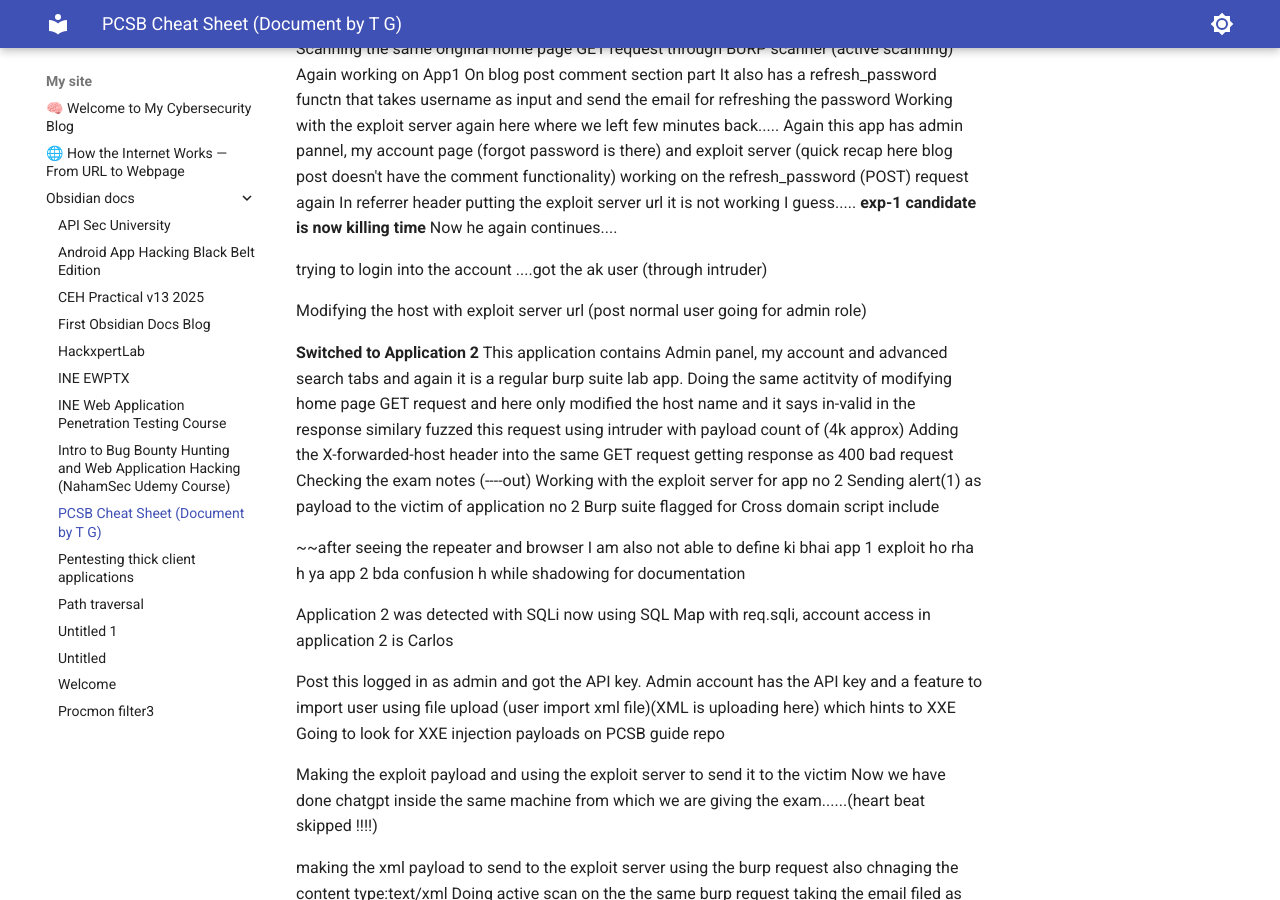
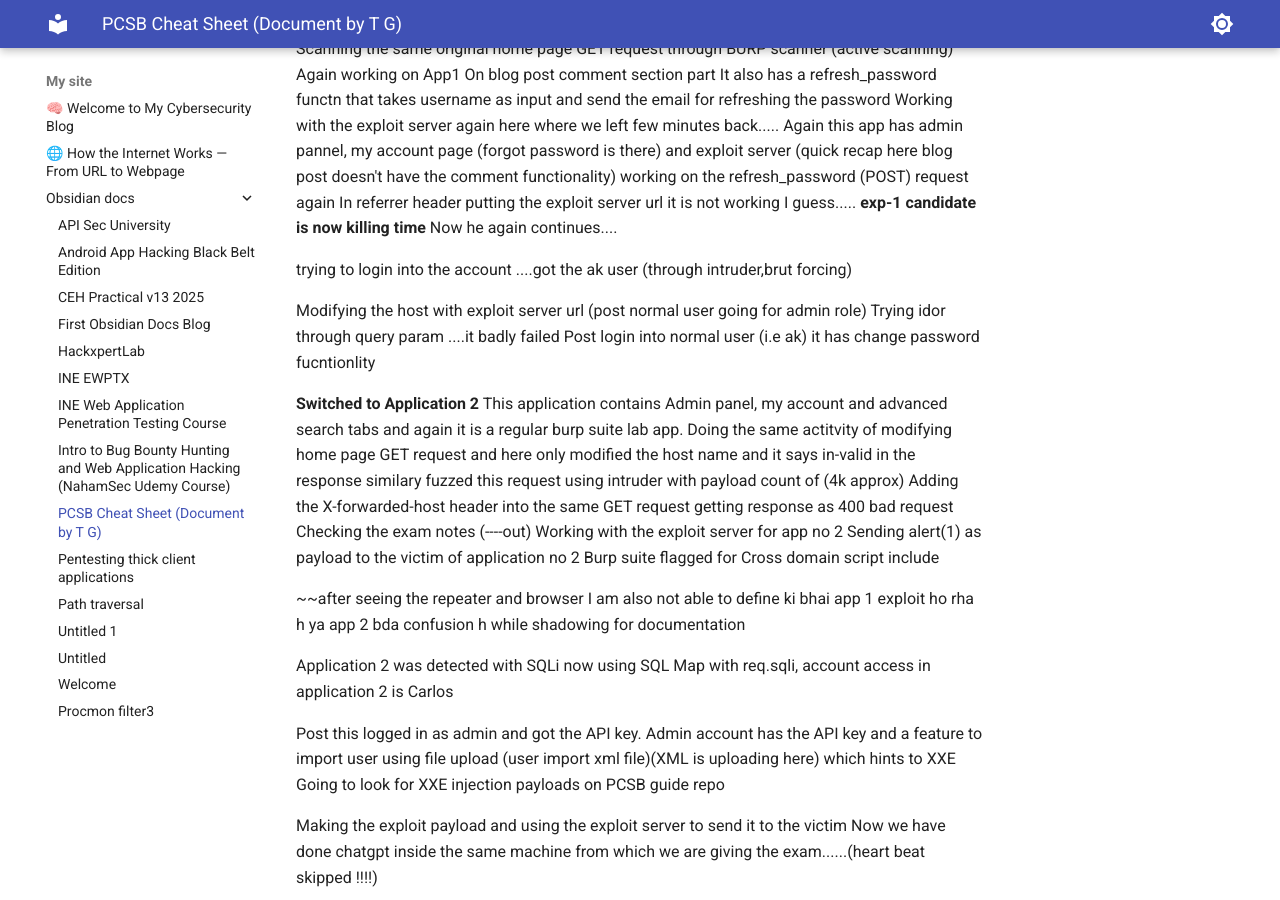
Before and after one commit to mravtechinfo/one-for-all, an MkDocs documentation site: the page built from docs/obsidian_docs/PCSB Cheat Sheet (Document by T_G).md, in a window 1280 px wide and 900 px high, scrolled down 1177 px. Built offline with MkDocs 1.6.1 and Material for MkDocs 9.7.7, drawn with Linux system fonts in a browser that asks for light colours.

Commit message:
Fix typo in PCSB cheat sheet

```diff
--- a/docs/obsidian_docs/PCSB Cheat Sheet (Document by T_G).md
+++ b/docs/obsidian_docs/PCSB Cheat Sheet (Document by T_G).md
@@ -65,10 +65,11 @@
 **exp-1 candidate is now killing time**
 Now he again continues....
 
-trying to login into the account ....got the ak user (through intruder)
+trying to login into the account ....got the ak user (through intruder,brut forcing)
 
 Modifying the host with exploit server  url (post normal user going for admin role)
-
+Trying idor through query param ....it badly failed
+Post login into normal user (i.e ak) it has change password fucntionlity
 
 
 
```
